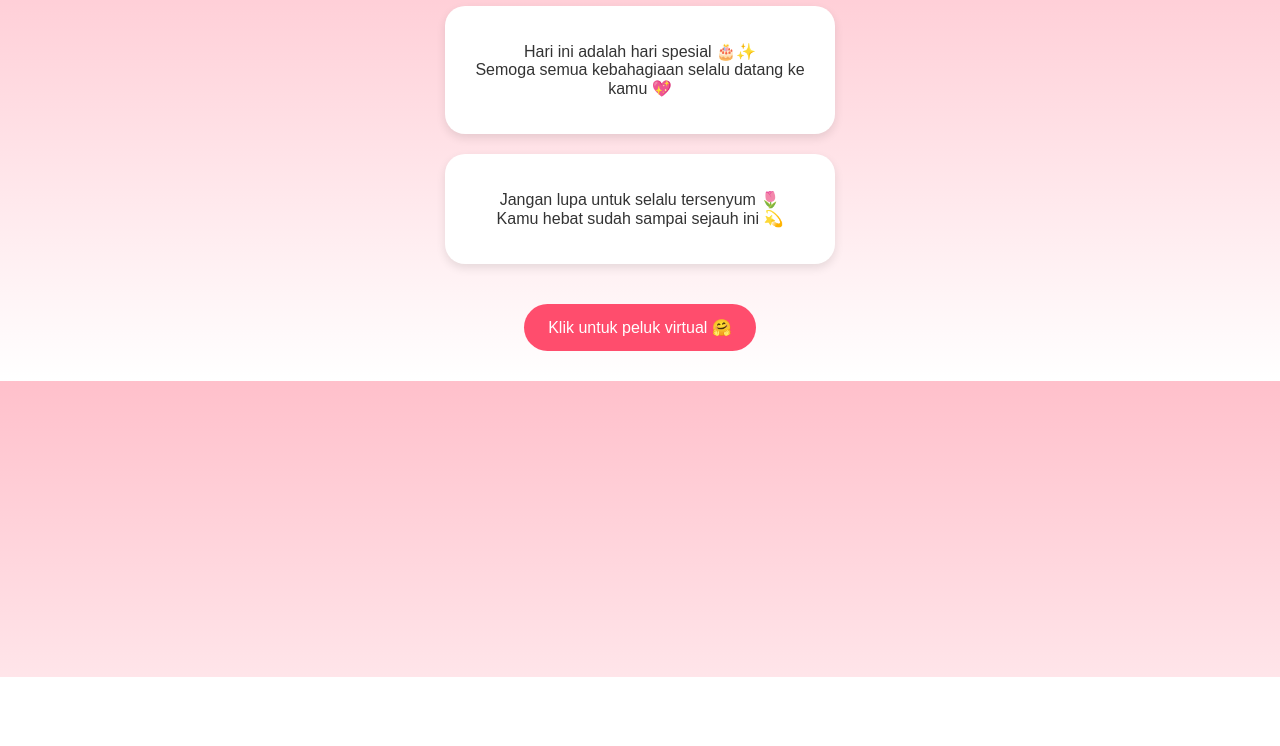
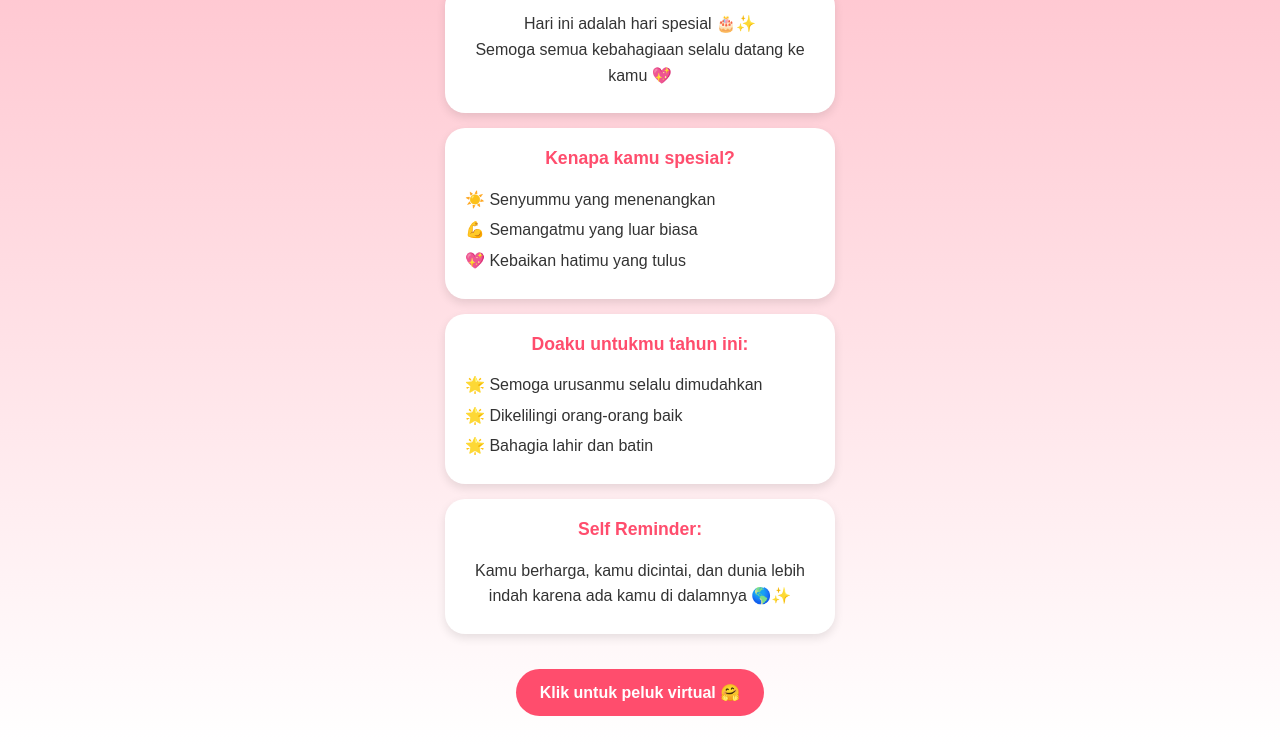
Before and after one commit to greatdeveloper211/WebUltahNurInayah, a plain HTML site: page index.html in a window 1280 px wide. Shown: the part 123-869 px from the top of the page. Before the commit the page ends 800 px from the top, so only its background shows below. Drawn offline with Linux system fonts and the light colour scheme.

Commit message:
Update index.html

```diff
--- a/index.html
+++ b/index.html
@@ -21,16 +21,30 @@
 
         h1 {
             color: #ff4d6d;
-            margin-top: 40px;
+            margin-top: 20px;
         }
 
         .card {
             background: white;
-            margin: 20px auto;
+            margin: 15px auto;
             padding: 20px;
             border-radius: 20px;
             max-width: 350px;
             box-shadow: 0 4px 10px rgba(0, 0, 0, 0.1);
+            text-align: left;
+            /* Teks rata kiri agar daftar lebih rapi */
+        }
+
+        .card p {
+            margin: 5px 0;
+            line-height: 1.6;
+        }
+
+        .card h3 {
+            color: #ff4d6d;
+            margin-top: 0;
+            font-size: 1.1rem;
+            text-align: center;
         }
 
         .btn {
@@ -42,6 +56,7 @@
             cursor: pointer;
             margin-top: 20px;
             font-size: 16px;
+            font-weight: bold;
         }
         /* POPUP */
 
@@ -57,6 +72,7 @@
             justify-content: center;
             align-items: center;
             overflow: hidden;
+            z-index: 10;
         }
 
         .popup-content {
@@ -72,6 +88,7 @@
 
         .popup-content p {
             white-space: pre-line;
+            text-align: center;
         }
 
         .close {
@@ -121,24 +138,36 @@
     <div class="container">
         <h1>🎉 Happy Birthday 🎉</h1>
 
-        <div class="card">
+        <div class="card" style="text-align: center;">
             <p>
                 Hari ini adalah hari spesial 🎂✨<br> Semoga semua kebahagiaan selalu datang ke kamu 💖
             </p>
         </div>
 
         <div class="card">
-            <p>
-                Jangan lupa untuk selalu tersenyum 🌷<br> Kamu hebat sudah sampai sejauh ini 💫
-            </p>
+            <h3>Kenapa kamu spesial?</h3>
+            <p>☀️ Senyummu yang menenangkan</p>
+            <p>💪 Semangatmu yang luar biasa</p>
+            <p>💖 Kebaikan hatimu yang tulus</p>
+        </div>
+
+        <div class="card">
+            <h3>Doaku untukmu tahun ini:</h3>
+            <p>🌟 Semoga urusanmu selalu dimudahkan</p>
+            <p>🌟 Dikelilingi orang-orang baik</p>
+            <p>🌟 Bahagia lahir dan batin</p>
+        </div>
+
+        <div class="card">
+            <h3>Self Reminder:</h3>
+            <p style="text-align: center;">Kamu berharga, kamu dicintai, dan dunia lebih indah karena ada kamu di dalamnya 🌎✨</p>
         </div>
 
         <button class="btn" onclick="openPopup()">
-      Klik untuk peluk virtual 🤗
-    </button>
+            Klik untuk peluk virtual 🤗
+        </button>
     </div>
 
-    <!-- POPUP -->
     <div class="popup" id="popup">
         <div class="popup-content">
             <h2>🤗 Untuk Kamu</h2>
```
